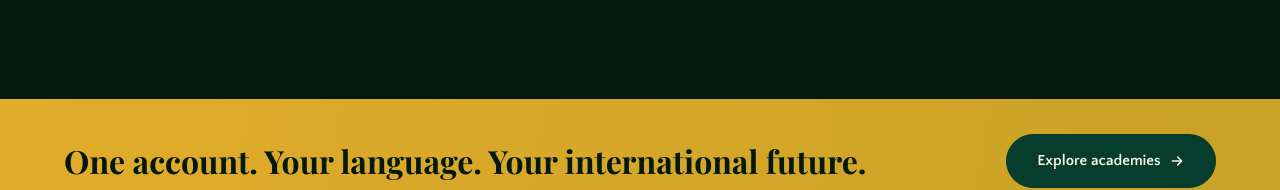
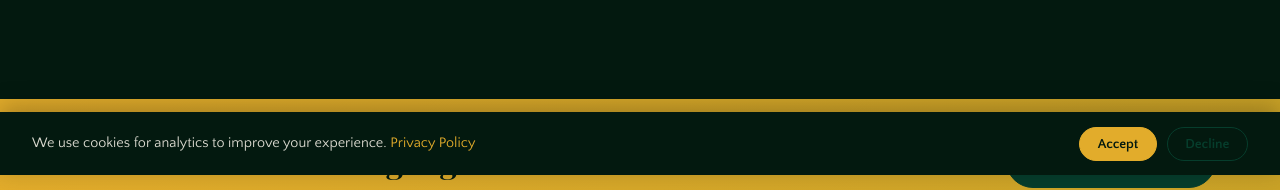
Before and after one commit to francophoneacademyng/ELA, a website: page index.html in a window 1280 px wide. Shown: the part 625-815 px from the top of the page. Drawn offline with nearby package versions, Linux system fonts and the light colour scheme; no server answers; a web font is replaced by a local one.

Commit message:
feat: SEO (og:image PNG, sitemap, robots) + bandeau consentement cookies (i18n, GA differe)

```diff
--- a/assets/css/main.css
+++ b/assets/css/main.css
@@ -1078,6 +1078,21 @@ body {
   .admin-side-footer { margin-top: 0; border-top: none; flex-direction: row; align-items: center; }
 }
 
+/* ============================================================
+   BANDEAU DE CONSENTEMENT (cookies / analytics)
+   ============================================================ */
+.consent-banner {
+  position: fixed; left: 0; right: 0; bottom: 0; z-index: 200;
+  background: var(--forest-ink); color: var(--cream);
+  display: flex; flex-wrap: wrap; align-items: center; justify-content: space-between;
+  gap: 0.8rem 1.2rem; padding: 0.9rem clamp(1rem, 4vw, 2rem);
+  box-shadow: 0 -6px 24px rgba(0, 0, 0, 0.25); font-size: 0.9rem;
+}
+.consent-banner p { color: rgba(250, 246, 236, 0.88); max-width: 60ch; margin: 0; }
+.consent-banner .consent-link { color: var(--gold-vivid); text-decoration: none; white-space: nowrap; }
+.consent-actions { display: flex; gap: 0.6rem; flex-wrap: wrap; }
+
+
 
 
 /* Responsive hero */
--- a/i18n/ar.json
+++ b/i18n/ar.json
@@ -430,5 +430,8 @@
   "admin.liveNow": "مباشر الآن",
   "admin.7d": "7ي",
   "admin.30d": "30ي",
-  "admin.90d": "90ي"
+  "admin.90d": "90ي",
+  "consent.text": "نستخدم ملفات تعريف الارتباط للتحليلات لتحسين تجربتك.",
+  "consent.accept": "قبول",
+  "consent.decline": "رفض"
 }
--- a/i18n/en.json
+++ b/i18n/en.json
@@ -430,5 +430,8 @@
   "admin.liveNow": "Live now",
   "admin.7d": "7d",
   "admin.30d": "30d",
-  "admin.90d": "90d"
+  "admin.90d": "90d",
+  "consent.text": "We use cookies for analytics to improve your experience.",
+  "consent.accept": "Accept",
+  "consent.decline": "Decline"
 }
--- a/i18n/fr.json
+++ b/i18n/fr.json
@@ -430,5 +430,8 @@
   "admin.liveNow": "En direct",
   "admin.7d": "7j",
   "admin.30d": "30j",
-  "admin.90d": "90j"
+  "admin.90d": "90j",
+  "consent.text": "Nous utilisons des cookies d’analyse pour améliorer votre expérience.",
+  "consent.accept": "Accepter",
+  "consent.decline": "Refuser"
 }
--- a/index.html
+++ b/index.html
@@ -11,9 +11,14 @@
   <meta property="og:description" content="Learn German, Arabic, Mandarin, Russian or Professional English with real teachers, live classes and certificates.">
   <meta property="og:url" content="https://ela-academy-7f868.web.app/">
   <meta property="og:locale" content="en_NG">
-  <meta name="twitter:card" content="summary">
+  <meta property="og:image" content="https://ela-academy-7f868.web.app/assets/img/og-image.png">
+  <meta property="og:image:width" content="1200">
+  <meta property="og:image:height" content="630">
+  <meta property="og:image:type" content="image/png">
+  <meta name="twitter:card" content="summary_large_image">
   <meta name="twitter:title" content="E-Learn Language Academy — One Academy. Five Languages.">
   <meta name="twitter:description" content="Learn German, Arabic, Mandarin, Russian or Professional English with real teachers, live classes and certificates.">
+  <meta name="twitter:image" content="https://ela-academy-7f868.web.app/assets/img/og-image.png">
   <meta name="theme-color" content="#0B6B4F">
   <link rel="icon" type="image/svg+xml" href="assets/img/ela-logo.svg">
   <link rel="preconnect" href="https://fonts.googleapis.com">
--- a/js/marketing.js
+++ b/js/marketing.js
@@ -1,22 +1,29 @@
 /* ============================================================
-   ELA - MARKETING & TRACKING (Phase 0)
+   ELA - MARKETING & TRACKING (Phase 0) + CONSENTEMENT
    ------------------------------------------------------------
    SEULE ACTION REQUISE : colle ton ID Google Analytics 4
    ci-dessous (format G-XXXXXXXXXX), puis redeploie.
-   Sans ID, tout continue de fonctionner (Firestore events).
    ------------------------------------------------------------
-   Événements :
-   - page_view / registration / trial_started / checkout_started
-     → GA4 (si ID) + Firestore `marketingEvents` (create-only).
-   - payment_success → UNIQUEMENT via le webhook Paystack
-     (côté serveur, valeur NGN réelle) — jamais depuis le client.
+   - GA4 ne charge QUE si l'utilisateur a accepté les cookies
+     (localStorage `ela_consent`). Tant que ce n'est pas décidé,
+     le bandeau de consentement est affiché et GA4 reste différé.
+   - Les événements Firestore `marketingEvents` (page_view,
+     registration, trial_started, checkout_started) fonctionnent
+     sans consentement (pas de cookies).
+   - payment_success : UNIQUEMENT via le webhook Paystack (serveur).
    ============================================================ */
 window.ELAMarketing = (function () {
   var GA_MEASUREMENT_ID = 'G-XXXXXXXXXX'; // ← ID Google Analytics 4 ELA
+  var CONSENT_KEY = 'ela_consent';
+  var gaOn = false;
 
-  /* ---------- GA4 (compatible SPA) ---------- */
-  var gaOn = /^G-[A-Z0-9]{4,}$/.test(GA_MEASUREMENT_ID);
-  if (gaOn) {
+  function consent() { try { return localStorage.getItem(CONSENT_KEY); } catch (e) { return 'accepted'; } }
+  function setConsent(v) { try { localStorage.setItem(CONSENT_KEY, v); } catch (e) {} }
+
+  /* ---------- GA4 : chargement différé (après consentement) ---------- */
+  function loadGtag() {
+    if (gaOn || !/^G-[A-Z0-9]{4,}$/.test(GA_MEASUREMENT_ID)) return;
+    gaOn = true;
     var s = document.createElement('script');
     s.async = true;
     s.src = 'https://www.googletagmanager.com/gtag/js?id=' + GA_MEASUREMENT_ID;
@@ -44,13 +51,52 @@ window.ELAMarketing = (function () {
     fsLog(event, data);
   }
 
+  /* ---------- Bandeau de consentement ---------- */
+  function i18n(key, fallback) {
+    try { if (window.ELA_I18N && window.ELA_I18N.t) { var v = window.ELA_I18N.t(key); if (v && v !== key) return v; } } catch (e) {}
+    return fallback;
+  }
+  function renderBannerText() {
+    var txt = document.getElementById('consent-text');
+    var priv = document.getElementById('consent-privacy');
+    var acc = document.getElementById('consent-accept');
+    var dec = document.getElementById('consent-decline');
+    if (txt) txt.innerHTML = i18n('consent.text', 'We use cookies for analytics to improve your experience.');
+    if (priv) priv.textContent = i18n('footer.privacy', 'Privacy Policy');
+    if (acc) acc.textContent = i18n('consent.accept', 'Accept');
+    if (dec) dec.textContent = i18n('consent.decline', 'Decline');
+  }
+  function showBanner() {
+    if (document.getElementById('consent-banner')) return;
+    var b = document.createElement('div');
+    b.id = 'consent-banner';
+    b.className = 'consent-banner';
+    b.innerHTML =
+      '<p><span id="consent-text"></span> <a href="#/privacy" class="consent-link" id="consent-privacy"></a></p>' +
+      '<div class="consent-actions">' +
+        '<button type="button" class="btn btn-gold-vivid btn-sm" id="consent-accept"></button>' +
+        '<button type="button" class="btn btn-outline btn-sm" id="consent-decline"></button>' +
+      '</div>';
+    document.body.appendChild(b);
+    renderBannerText();
+    document.getElementById('consent-accept').addEventListener('click', function () {
+      setConsent('accepted'); loadGtag(); b.remove(); sendPageView();
+    });
+    document.getElementById('consent-decline').addEventListener('click', function () {
+      setConsent('declined'); b.remove();
+    });
+    try { if (window.ELA_I18N && window.ELA_I18N.onChange) window.ELA_I18N.onChange(renderBannerText); } catch (e) {}
+  }
+  function initConsent() {
+    var c = consent();
+    if (c === 'accepted') { loadGtag(); return; }
+    if (c === null) showBanner();
+  }
+
   /* ---------- page_view (SPA) ---------- */
   function sendPageView() {
-    var page = location.hash || '#/';
-    track('page_view', { page: page, title: document.title });
+    track('page_view', { page: location.hash || '#/', title: document.title });
   }
-  window.addEventListener('hashchange', function () { setTimeout(sendPageView, 60); });
-  window.addEventListener('load', function () { setTimeout(sendPageView, 300); });
 
   /* ---------- Clics CTA (GA4 uniquement) ---------- */
   document.addEventListener('click', function (ev) {
@@ -64,5 +110,11 @@ window.ELAMarketing = (function () {
     else if (href.indexOf('wa.me') > -1) g('whatsapp_click', { page: page });
   }, true);
 
-  return { track: track };
+  window.addEventListener('load', function () {
+    initConsent();
+    setTimeout(sendPageView, 300);
+  });
+  window.addEventListener('hashchange', function () { setTimeout(sendPageView, 60); });
+
+  return { track: track, initGA: loadGtag };
 })();
--- /dev/null
+++ b/robots.txt
@@ -0,0 +1,4 @@
+User-agent: *
+Allow: /
+
+Sitemap: https://ela-academy-7f868.web.app/sitemap.xml
```
Also changed, not shown: sitemap.xml (added, +12 -0 lines), assets/img/og-image.png (added).
